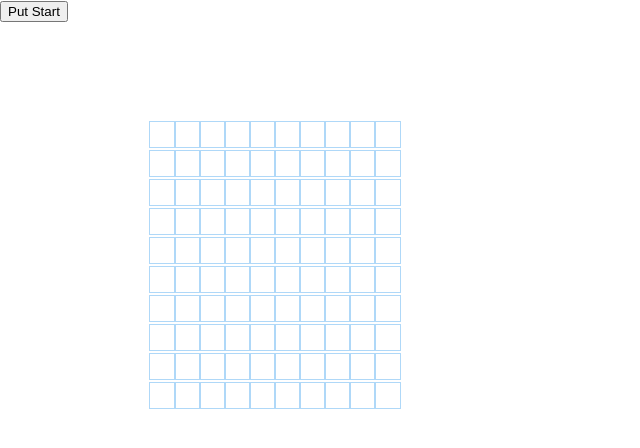
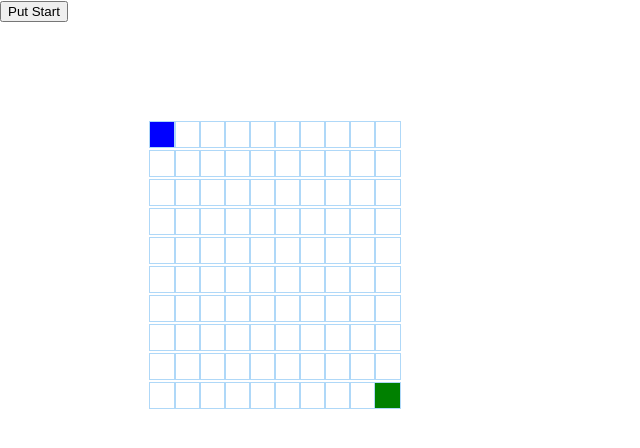
Before and after one commit to borsym/Algorithms-illustration, a React (Create React App) app in the folder algorithms/: page / in a window 1280 px wide. Shown: the top 448 px of the page, without its empty margins (0-640 px from the left). Built offline with nearby package versions, Linux system fonts and the light colour scheme.

Commit message:
start and end node

```diff
--- a/algorithms/src/Algorithms/Node.jsx
+++ b/algorithms/src/Algorithms/Node.jsx
@@ -18,11 +18,11 @@ class Node extends Component {
   }
 
   render() {
-    const extraClassName = this.props.wall
+    const extraClassName = this.props.isWall
       ? "node-wall"
-      : this.props.start
+      : this.props.isStart
       ? "node-start"
-      : this.props.end
+      : this.props.isEnd
       ? "node-end"
       : "";
 
```
Also changed, not shown: 1 other file (tests, documents, lock files or other folders).
